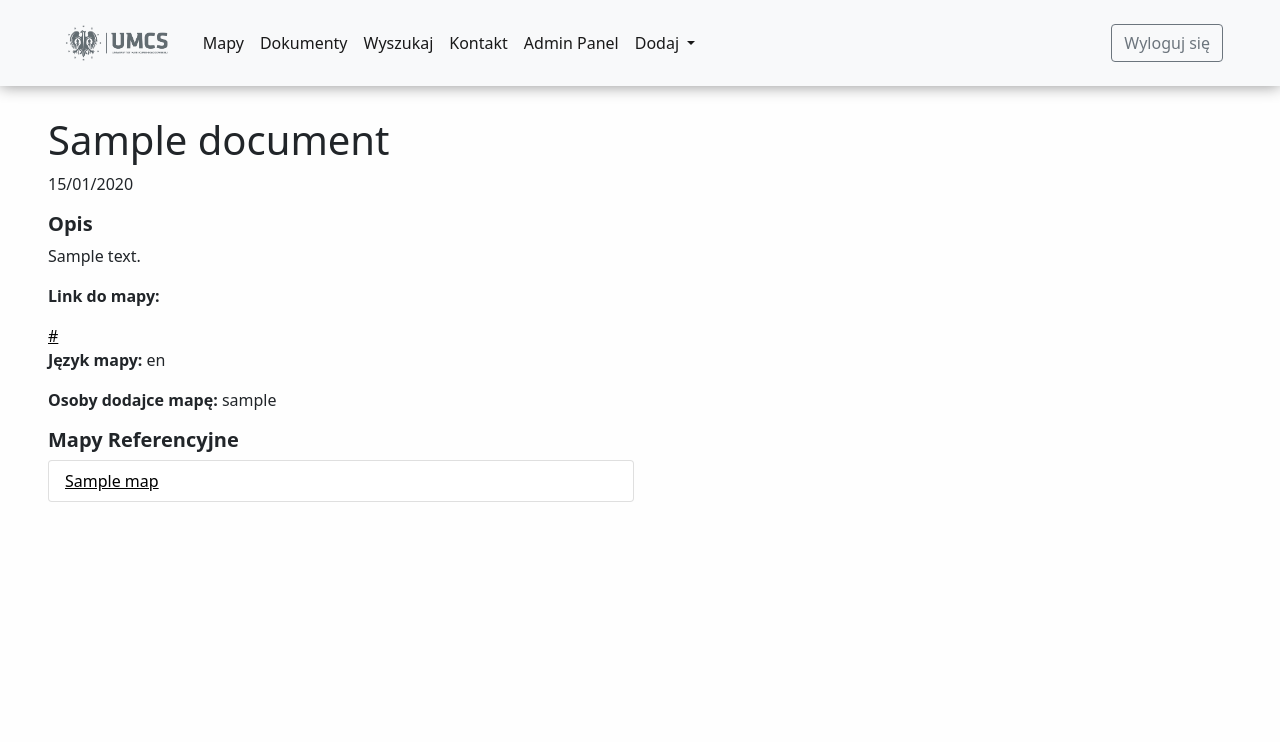
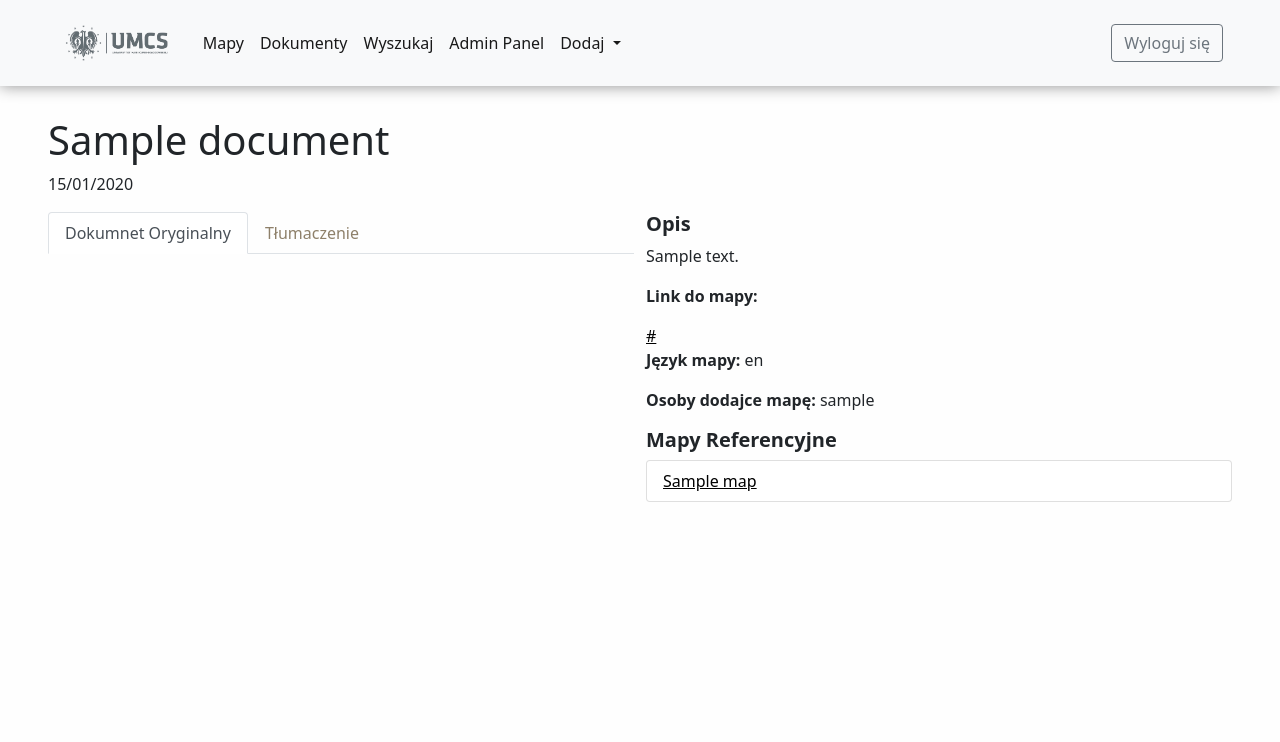
Before and after one commit to KubaBee/Map_browser, a Django app: page /document/1/ in a window 1280 px wide. Shown: the top 742 px of the page. Run offline with Django 4.2, Linux system fonts and the light colour scheme; a user stored in the database is signed in; tables that the repository leaves empty hold one stand-in row (values such as "Sample post").

Commit message:
Added option to switch between previous and the next map + deleted "kontakt" page

```diff
--- a/map_browser/models.py
+++ b/map_browser/models.py
@@ -64,12 +64,12 @@
     language_id = models.ManyToManyField(Languages, blank=True, null=True)
     archive_id = models.ForeignKey(Archive, blank=True, null=True, on_delete=models.SET("N/A"))
     publication_place = models.ForeignKey(PublicationPlaces, blank=True, null=True, on_delete=models.SET("N/A"))
-    added_at = models.DateTimeField(auto_now_add=True)
-    creator = models.ManyToManyField(settings.AUTH_USER_MODEL)
+    added_at = models.DateTimeField(auto_now_add=True) # bez exportu
+    creator = models.ManyToManyField(settings.AUTH_USER_MODEL) # bez exportu
     full_title = models.CharField(max_length=500, blank=True)
     short_title = models.CharField(max_length=500, blank=True)
     publishing_address = models.CharField(max_length=300, blank=True)
-    scale = models.CharField(blank=True, default='1', max_length=500)
+    scale = models.CharField(blank=True, default='1', max_length=500) # add scale with ints
     subject = models.CharField(max_length=500, blank=True)
     creation_type = models.CharField(max_length=500, blank=True)
     subject_type = models.ManyToManyField(SubjectTypes, blank=True, null=True)
@@ -104,7 +104,7 @@
         thumb_extension = thumb_extension.lower()
         thumb_filename = thumb_name + '_copy' + thumb_extension
 
-        if thumb_extension == '.jpg':
+        if thumb_extension == '.jpg': # add PNG option
             FTYPE = 'JPEG'
         else:
             return False
@@ -136,6 +136,8 @@
     is_statistic_data = models.BooleanField(blank=True, verbose_name="Czy znajdują się dane statystyczne?")
     is_map = models.BooleanField(blank=True, verbose_name="Czy znajdują się mapy tekstowe?")
     link = models.URLField(verbose_name="Link do dokumentu")
+    doc_file = models.FileField(verbose_name="Dokument", blank=True, upload_to='documents/')
+    translation_file = models.FileField(verbose_name="Tłumaczenie", blank=True, upload_to='translations/')
     volume = models.IntegerField(verbose_name="Liczba/objętość", blank=True)
     doc_format = models.CharField(max_length=150, blank=True, verbose_name="Forma dokumentu")
     source_type = models.CharField(max_length=150, blank=True, verbose_name="Typ źródła")
--- a/map_browser/templates/map_browser/base.html
+++ b/map_browser/templates/map_browser/base.html
@@ -34,9 +34,9 @@
                           <li class="nav-item">
                               <a class="nav-link active" href="{% url 'wyszukaj' %}">Wyszukaj</a>
                           </li>
-                          <li class="nav-item">
-                              <a class="nav-link active" href="{% url 'kontakt' %}">Kontakt</a>
-                          </li>
+{#                          <li class="nav-item">#}
+{#                              <a class="nav-link active" href="{% url 'kontakt' %}">Kontakt</a>#}
+{#                          </li>#}
                         {% if user.is_superuser %}
                             <li class="nav-item">
                                 <a class="nav-link active" href="{% url 'admin:index' %}">Admin Panel</a>
--- a/map_browser/templates/map_browser/document_detail.html
+++ b/map_browser/templates/map_browser/document_detail.html
@@ -12,6 +12,40 @@
 {#        {% endif %}#}
     </div>
     <div class="row row-cols-md-2">
+
+    {% if object.doc_file %}
+        <div class="col">
+            <ul class="nav nav-tabs" role="tablist">
+                <li class="nav-item">
+                  <a class="nav-link active" data-bs-toggle="tab" href="#dokument">Dokumnet Oryginalny</a>
+                </li>
+                {% if object.translation_file %}
+                    <li class="nav-item">
+                      <a class="nav-link" data-bs-toggle="tab" href="#tlumaczenie">Tłumaczenie</a>
+                    </li>
+                {% endif %}
+            </ul>
+
+          <!-- Tab panes -->
+            <div class="tab-content">
+                <div id="dokument" class="container tab-pane active"><br>
+                    <div class="col pe-4">
+                        <object data="{{ object.doc_file.url }}" width="100%" height="700px"></object>
+                    </div>
+                </div>
+                {% if object.translation_file %}
+                    <div id="tlumaczenie" class="container tab-pane fade"><br>
+                        <div class="col pe-4">
+                            <object data="{{ object.translation_file.url }}" width="100%" height="700px"></object>
+                        </div>
+                    </div>
+                {% endif %}
+            </div>
+        </div>
+    {% endif %}
+
+
+
         <div class="col">
             {% if object.description %}
                 <h5><strong>Opis</strong></h5>
--- a/map_browser/templates/map_browser/dodaj_mape.html
+++ b/map_browser/templates/map_browser/dodaj_mape.html
@@ -22,10 +22,10 @@
 
             <div class="tab-content card-body">
                 <div id="informacje-o-mapie" class="tab-pane active">
-                    <div class="col-8">
+                    <div class="col-12 col-md-8">
                         {{ map_form.full_title|as_crispy_field }}
                     </div>
-                    <div class="col-6">
+                    <div class="col-12 col-md-6">
                         {{ map_form.short_title|as_crispy_field }}
                     </div>
                     <div class="col-12 col-md-6">
@@ -35,7 +35,7 @@
                         {{ map_form.subject_type|as_crispy_field }}
                     </div>
 
-                    <div class="col-4">
+                    <div class="col-12 col-md-4">
                         {{ map_form.filename|as_crispy_field }}
                     </div>
                     {{ map_form.publishing_address|as_crispy_field }}
--- a/map_browser/templates/map_browser/map_list.html
+++ b/map_browser/templates/map_browser/map_list.html
@@ -19,7 +19,9 @@
             </form>
         </div>
     </div>
+
     <div class="tab-pane fade show active" id="maps" role="tabpanel" aria-labelledby="maps-tab">
+        {% if map_list %}
             <div id="box" class="row row-cols-sm-1 row-cols-md-3 g-4">
             {% for map in map_list %}
                 <a class="card-as-link" href="{% url 'map-detail' map.pk %}">
@@ -32,6 +34,9 @@
                 </a>
             {% endfor %}
             </div>
+        {% else %}
+            <h1>Brak Wyników!</h1>
+        {% endif %}
         {% if is_paginated %}
         <nav aria-label="dokumenty-paginator" >
             <ul class="pagination justify-content-end mt-4">
--- a/map_browser/templates/map_browser/wyszukaj.html
+++ b/map_browser/templates/map_browser/wyszukaj.html
@@ -8,7 +8,7 @@
 {% block content %}
     <div class="row mb-4">
         <div class="col-4">
-            <a class="btn btn-secondary" href="{% url 'przegladaj-mapy' %}">Przeglądaj Mapy</a>
+            <a class="btn btn-secondary" href="#">Wyszukaj Dokumenty</a>
         </div>
     </div>
     <div class="row">
--- a/map_browser/urls.py
+++ b/map_browser/urls.py
@@ -5,7 +5,7 @@
 urlpatterns = [
     path('', views.default_redirect, name='pusty'),
     path('wyszykaj-mape/', views.FilterMapView.as_view(), name='wyszukaj'),
-    path('kontakt/', views.contact, name='kontakt'),
+    # path('kontakt/', views.contact, name='kontakt'),
     path('dodaj-mape/', views.AddMapForm.as_view(), name='dodaj_mape'),
     path('edytuj/<int:pk>', views.EditMapForm.as_view(), name='edytuj'),
     path('usun/<int:pk>', views.DeleteMapView.as_view(), name='usun'),
@@ -13,4 +13,5 @@
     path('dokumenty/', views.DocumentListView.as_view(), name='przegladaj-dokumenty'),
     path('map/<int:pk>/', views.MapDetailView.as_view(), name='map-detail'),
     path('document/<int:pk>/', views.DocumentDetailView.as_view(), name='doc-detail'),
+    path('mapy-raport/', views.csv_export, name='map-export')
 ]
--- a/map_browser/views.py
+++ b/map_browser/views.py
@@ -11,9 +11,10 @@
 from django.urls import reverse_lazy
 from django.db.models import Q
 from .filters import MapFilter
-from django.http import HttpResponseRedirect
+from django.http import HttpResponseRedirect, HttpResponse
 from itertools import chain
 from django.core.paginator import Paginator
+import csv
 
 
 class MapListView(ListView, MultipleObjectMixin):
@@ -30,7 +31,7 @@
         print(context)
         return context
 
-    # dodaj szukanie po dokumentsach
+    # dodaj szukanie po mapach
     def get_queryset(self):
         qs = super().get_queryset()
         title = self.request.GET.get('title')
@@ -69,15 +70,24 @@
 class MapDetailView(LoginRequiredMixin, DetailView):
     model = Map
 
+    def get_context_data(self, **kwargs):
 
-class DocumentDetailView(LoginRequiredMixin,DetailView, MultipleObjectMixin):
+        context = super(MapDetailView, self).get_context_data(**kwargs)
+
+        if Map.objects.filter(id__gt=self.get_object().id).first() is not None:
+            context['next_map'] = Map.objects.filter(id__gt=self.get_object().id).first()
+        if Map.objects.filter(id__lt=self.get_object().id).first() is not None:
+            context['prev_map'] = Map.objects.filter(id__lt=self.get_object().id).last()
+        return context
+
+
+class DocumentDetailView(LoginRequiredMixin, DetailView, MultipleObjectMixin):
     model = Document
     paginate_by = 5
 
     def get_context_data(self, **kwargs):
         object_list = Map.objects.filter(document=self.get_object())
         context = super(DocumentDetailView, self).get_context_data(object_list=object_list)
-        print(context)
         return context
 
 
@@ -90,6 +100,7 @@
         obj_list = MapFilter(self.request.GET, queryset=self.get_queryset())
         context = super(FilterMapView, self).get_context_data(object_list=obj_list.qs.order_by('added_at'))
         context['filter'] = obj_list
+
         return context
 
 
@@ -172,5 +183,36 @@
                       {'map_form': map_form, 'people_form': people_form, 'archive_form': archive_form})
 
 
-def add_map_form(request):
-    MapFormset = modelformset_factory(Map, form=MapForm, extra=0)
+def csv_export(request):
+    all_maps = Map.objects.all()
+
+    response = HttpResponse('text/csv')
+    response['Content-Disposition'] = 'attachment; filename="mapy.csv"'
+
+    # response.write(u'\ufeff'.encode('utf8'))
+    writer = csv.writer(response)
+    writer.writerow(['Tytuł Pełny', 'Tytuł Krótki', 'Osoba Dodająca', 'Miejsce Wydania', 'Link do mapy'])
+
+    print(all_maps.last().filename.url)
+
+    for single_map in all_maps:
+        writer.writerow([
+            single_map.full_title, single_map.short_title, single_map.creator,
+            single_map.publication_place, single_map.filename.url
+                         ])
+
+    return response
+
+
+# def navigate_through_detail(objects, current_id):
+#
+#     context = {}
+#
+#     if objects.filter(id__gt=current_id).first() is not None:
+#         next_map = Map.objects.filter(id__gt=current_id).first()
+#         context['next_map'] = next_map
+#     if objects.filter(id__lt=current_id).last() is not None:
+#         prev_map = Map.objects.filter(id__lt=current_id).last()
+#         context['prev_map'] = prev_map
+#
+#     return context
--- a/users/forms.py
+++ b/users/forms.py
@@ -40,7 +40,7 @@
         super().__init__(*args, **kwargs)
         self.helper = FormHelper()
         self.helper.layout = Layout(
-            Fieldset('Zaloguj się się!', FloatingField('username', 'password', HTML("""<p>Nie masz jeszcze konta?
+            Fieldset('Zaloguj się!', FloatingField('username', 'password', HTML("""<p>Nie masz jeszcze konta?
             <a href="{% url 'register' %}">Załóż je!</a></p>"""))),
             # Submit('submit', 'Zaloguj się')
         )
```
Also changed, not shown: map_browser/templates/map_browser/document_list.html (+3 -7 lines), map_browser/templates/map_browser/map_detail.html (+20 -3 lines). Lines whose indentation alone changed are shown as unchanged.
